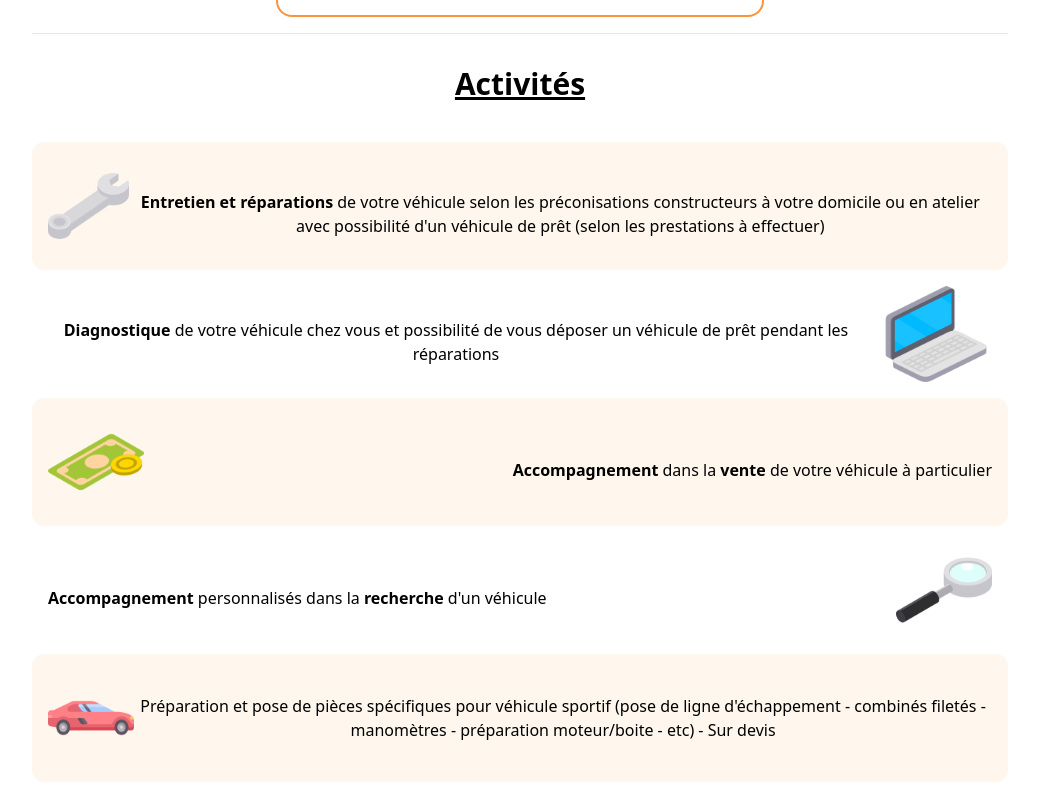
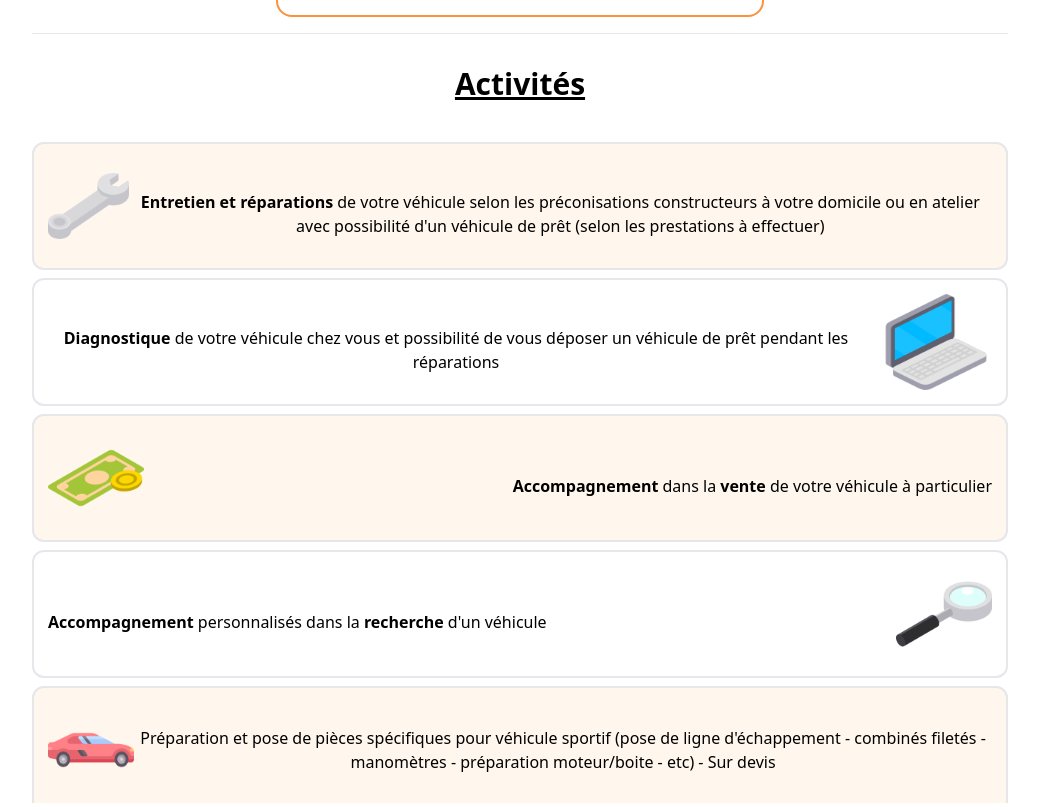
Before and after one commit to BriceJuhel/carva, a Next.js app: page / in a window 1280 px wide. Shown: the part 1093-1896 px from the top of the page, without its empty margins (120-1159 px from the left). Built offline with nearby package versions, Linux system fonts and the light colour scheme.

Commit message:
modif activités

```diff
--- a/components/Activities.tsx
+++ b/components/Activities.tsx
@@ -9,7 +9,7 @@ const Activities = () => {
           Activités
         </h2>
 
-        <div className="sm:flex bg-orange-50 p-4 rounded-xl">
+        <div className="sm:flex bg-orange-50 p-4 rounded-xl ring-2 ring-inset ring-gray-200">
           <div className="flex justify-center">
             <img src="/images/cle.png" alt="Clé anglaise" className="w-24 h-24 sm:w-32" />
           </div>
@@ -22,7 +22,7 @@ const Activities = () => {
           </div>
         </div>
 
-        <div className="sm:flex sm:flex-row-reverse sm:justify-between p-4">
+        <div className="sm:flex sm:flex-row-reverse sm:justify-between p-4 ring-2 ring-inset ring-gray-200 rounded-xl mt-2">
 
           <div className="flex justify-center">
             <img src="/images/diagnostique.png" alt="Diagnostique" className="w-32 min-w-32 h-24 pl-4"/>
@@ -37,7 +37,7 @@ const Activities = () => {
 
         </div>
 
-        <div className="sm:flex bg-orange-50 p-4 rounded-xl justify-between">
+        <div className="sm:flex bg-orange-50 p-4 rounded-xl justify-between ring-2 ring-inset ring-gray-200 mt-2">
         <div className="flex justify-center">
             <img src="/images/vente.png" alt="Vente" className="w-24 h-24"/>
           </div>
@@ -54,7 +54,7 @@ const Activities = () => {
           </div>
         </div>
 
-        <div className="sm:flex sm:flex-row-reverse sm:justify-between p-4">
+        <div className="sm:flex sm:flex-row-reverse sm:justify-between p-4 ring-2 ring-inset ring-gray-200 rounded-xl mt-2">
           <div className="flex justify-center">
             <img src="/images/loupe.png" alt="Loupe" className="w-24 h-24"/>
           </div>
@@ -73,7 +73,7 @@ const Activities = () => {
         </div>
 
 
-      <div className="sm:flex bg-orange-50 p-4 rounded-xl justify-between">
+      <div className="sm:flex bg-orange-50 p-4 rounded-xl justify-between ring-2 ring-inset ring-gray-200 mt-2">
         <div className="flex justify-center">
             <img src="/images/voiture.png" alt="Voiture" className="w-24 h-24 sm:w-32"/>
         </div>
```
